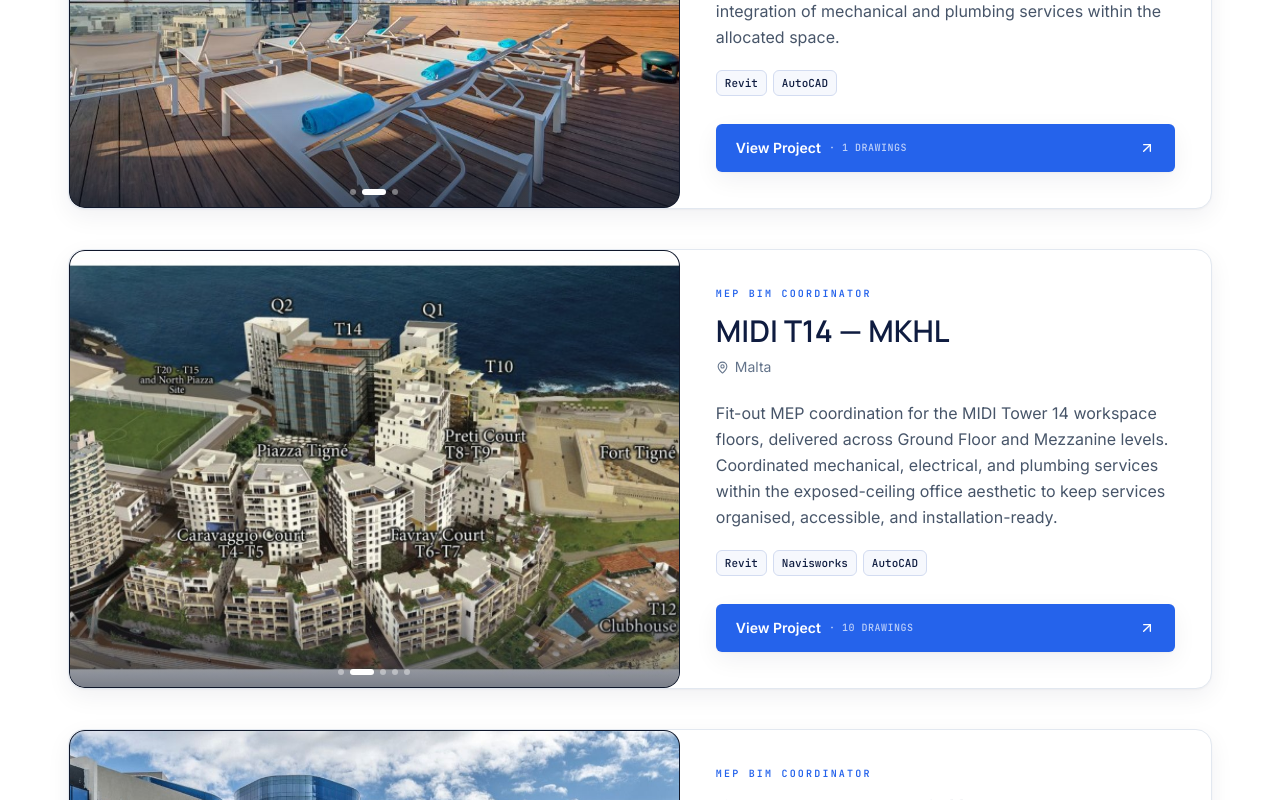
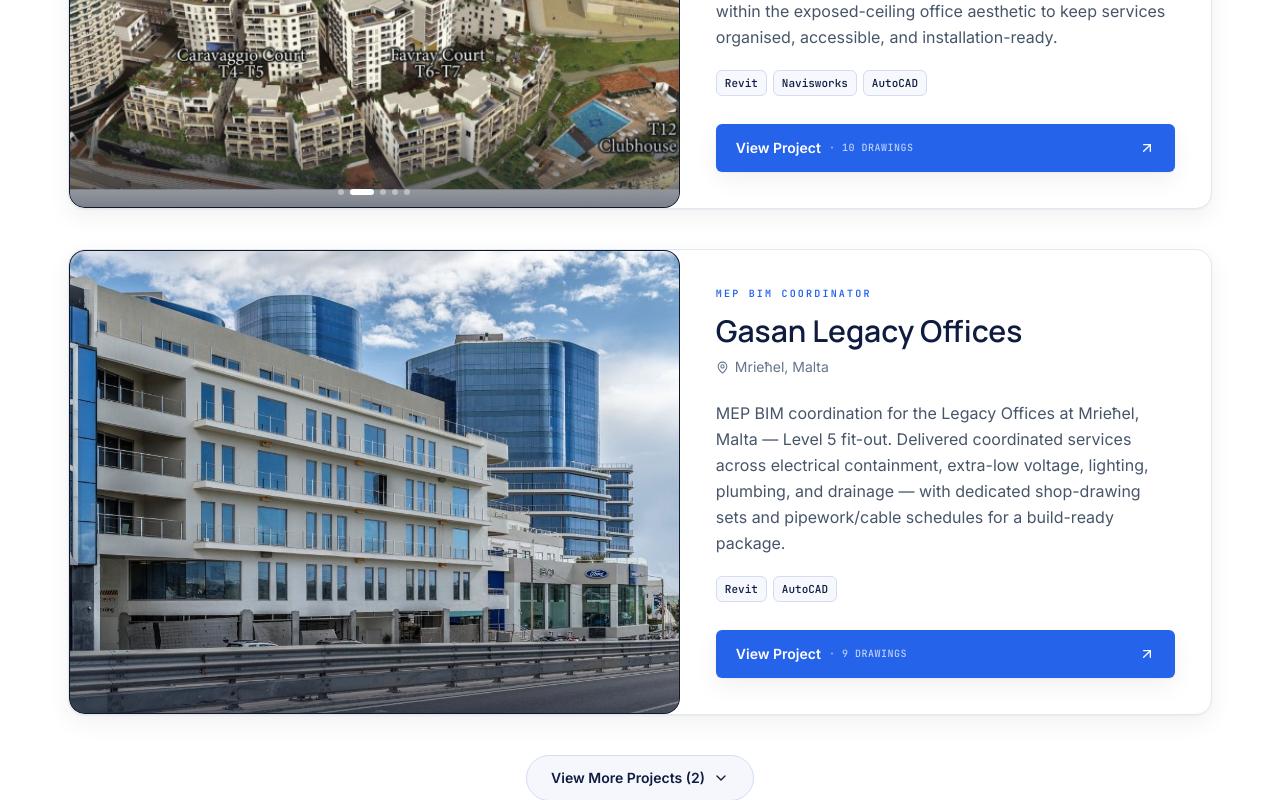
Before and after one commit to akhil-anil-dev/portfolio-anilkumar, a Next.js app: page / in a window 1280 px wide. Shown: the part 6220-7020 px from the top of the page. Built offline with nearby package versions, Linux system fonts and the light colour scheme.

Commit message:
chore: add view project button and show first 3 projects

```diff
--- a/components/Projects.tsx
+++ b/components/Projects.tsx
@@ -1,7 +1,7 @@
 "use client";
 
 import { useState } from "react";
-import { ArrowUpRight, MapPin } from "lucide-react";
+import { ArrowUpRight, ChevronDown, MapPin } from "lucide-react";
 import SectionHeading from "./SectionHeading";
 import Reveal from "./Reveal";
 import ProjectPlaceholder from "./ProjectPlaceholder";
@@ -9,10 +9,18 @@ import PhotoCarousel from "./PhotoCarousel";
 import ProjectPanel from "./ProjectPanel";
 import { projects, type Project } from "@/lib/data";
 
+const INITIAL_VISIBLE = 3;
+
 export default function Projects() {
   const [openProject, setOpenProject] = useState<Project | null>(null);
+  const [showAll, setShowAll] = useState(false);
   const featured = projects.filter((p) => p.featured);
   const rest = projects.filter((p) => !p.featured);
+
+  const visibleFeatured = showAll
+    ? featured
+    : featured.slice(0, INITIAL_VISIBLE);
+  const hiddenCount = featured.length - INITIAL_VISIBLE;
 
   return (
     <section id="projects" className="bg-white pt-10 pb-24 sm:pt-14 sm:pb-28">
@@ -27,12 +35,31 @@ export default function Projects() {
 
         {/* Featured projects — full-width hero cards, stacked with breathing room */}
         <div className="space-y-8 sm:space-y-10">
-          {featured.map((p) => (
+          {visibleFeatured.map((p) => (
             <Reveal key={p.name}>
               <FeaturedCard project={p} onOpen={() => setOpenProject(p)} />
             </Reveal>
           ))}
         </div>
+
+        {/* View more / show less toggle */}
+        {hiddenCount > 0 && (
+          <div className="mt-10 flex justify-center">
+            <button
+              type="button"
+              onClick={() => setShowAll((v) => !v)}
+              className="inline-flex items-center gap-2 rounded-full border border-navy-100 bg-navy-50/60 px-6 py-3 text-sm font-semibold text-navy-700 transition hover:border-accent/40 hover:bg-navy-50"
+            >
+              {showAll ? "Show Less" : `View More Projects (${hiddenCount})`}
+              <ChevronDown
+                size={16}
+                className={`transition-transform duration-300 ${
+                  showAll ? "rotate-180" : ""
+                }`}
+              />
+            </button>
+          </div>
+        )}
 
         {/* Other projects — existing grid */}
         {rest.length > 0 && (
--- a/lib/data.ts
+++ b/lib/data.ts
@@ -217,46 +217,6 @@ export const projects: Project[] = [
       },
     ],
   },
-  {
-    name: "Noru Hotel",
-    location: "Paceville, St. Julian's, Malta",
-    sector: "Hospitality",
-    role: "MEP BIM Coordinator — Pump Room",
-    overview:
-      "Modern hospitality development in Paceville, Malta. My involvement focused on BIM development, coordination, and documentation of the pump room — ensuring efficient integration of mechanical and plumbing services within the allocated space.",
-    tools: ["Revit", "AutoCAD"],
-    featured: true,
-    slug: "noru-hotel",
-    photos: ["noru-1.jpg", "noru-2.jpg", "noru-3.jpg"],
-    diagrams: [
-      {
-        src: "noru-dia-1.jpg",
-        label: "Pump Room — Plumbing Schematic Layout (CE-046-23-DET-01)",
-        discipline: "Plumbing",
-      },
-    ],
-    coordination: [
-      {
-        src: "noru-bim-1.jpg",
-        alt: "Pump room — Revit BIM 3D coordination view (overall)",
-        caption: "Pump room — 3D BIM coordination model showing boilers, DHW tanks and primary pipework.",
-      },
-      {
-        src: "noru-bim-2.jpg",
-        alt: "Pump room — Revit BIM 3D coordination view (detail)",
-        caption: "Detailed isometric view — equipment connections, valving and supports.",
-      },
-    ],
-    responsibilities: [
-      "Developed detailed BIM models for the pump room using Autodesk Revit.",
-      "Coordinated mechanical, plumbing, and fire-fighting services within the pump room environment.",
-      "Identified and resolved clashes between building services and structural elements.",
-      "Optimized equipment layout and service routing to improve accessibility and maintainability.",
-      "Produced coordinated shop drawings, sections, elevations, and detailed construction documentation.",
-      "Supported coordination reviews and implemented design updates based on project requirements.",
-      "Maintained model quality and compliance with project BIM standards.",
-    ],
-  },
 
   {
     name: "MIDI T14 — MKHL",
@@ -390,6 +350,47 @@ export const projects: Project[] = [
     ],
   },
 
+  {
+    name: "Noru Hotel",
+    location: "Paceville, St. Julian's, Malta",
+    sector: "Hospitality",
+    role: "MEP BIM Coordinator — Pump Room",
+    overview:
+      "Modern hospitality development in Paceville, Malta. My involvement focused on BIM development, coordination, and documentation of the pump room — ensuring efficient integration of mechanical and plumbing services within the allocated space.",
+    tools: ["Revit", "AutoCAD"],
+    featured: true,
+    slug: "noru-hotel",
+    photos: ["noru-1.jpg", "noru-2.jpg", "noru-3.jpg"],
+    diagrams: [
+      {
+        src: "noru-dia-1.jpg",
+        label: "Pump Room — Plumbing Schematic Layout (CE-046-23-DET-01)",
+        discipline: "Plumbing",
+      },
+    ],
+    coordination: [
+      {
+        src: "noru-bim-1.jpg",
+        alt: "Pump room — Revit BIM 3D coordination view (overall)",
+        caption: "Pump room — 3D BIM coordination model showing boilers, DHW tanks and primary pipework.",
+      },
+      {
+        src: "noru-bim-2.jpg",
+        alt: "Pump room — Revit BIM 3D coordination view (detail)",
+        caption: "Detailed isometric view — equipment connections, valving and supports.",
+      },
+    ],
+    responsibilities: [
+      "Developed detailed BIM models for the pump room using Autodesk Revit.",
+      "Coordinated mechanical, plumbing, and fire-fighting services within the pump room environment.",
+      "Identified and resolved clashes between building services and structural elements.",
+      "Optimized equipment layout and service routing to improve accessibility and maintainability.",
+      "Produced coordinated shop drawings, sections, elevations, and detailed construction documentation.",
+      "Supported coordination reviews and implemented design updates based on project requirements.",
+      "Maintained model quality and compliance with project BIM standards.",
+    ],
+  },
+
   // ─── Add additional projects here as you share details ─────────────
   // Same shape as Quad Central above. For featured projects: include
   // `featured: true` and `slug: "<folder-name>"`. Photos / diagrams /
```
